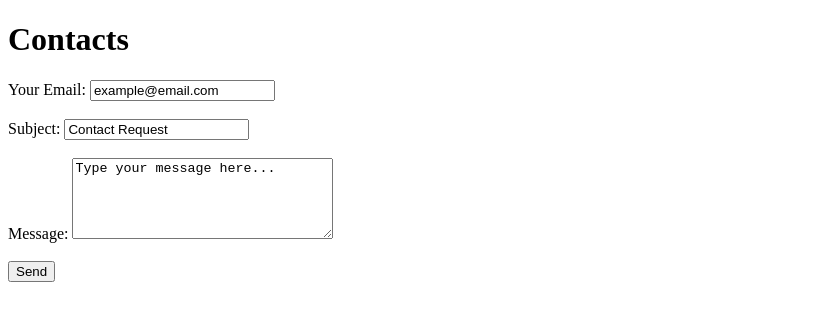
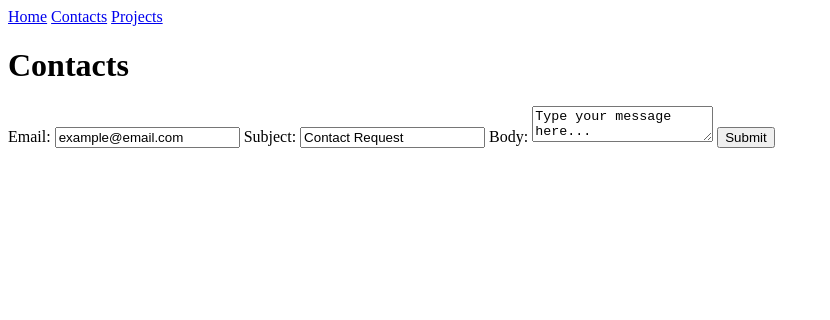
Before and after one commit to d2osborn/portfolio, a plain HTML site: page contacts/index.html in a window 1280 px wide. Shown: the whole page, without its empty margins (0-830 px from the left). Drawn offline with Linux system fonts and the light colour scheme.

Commit message:
fixed email stuff

```diff
--- a/contacts/index.html
+++ b/contacts/index.html
@@ -5,30 +5,29 @@
     <meta http-equiv="X-UA-Compatible" content="IE=edge">
     <meta name="viewport" content="width=device-width, initial-scale=1.0">
     <title>Contacts</title>
+    <nav>
+        <a href="index.html">Home</a>
+        <a href="contacts/">Contacts</a>
+        <a href="projects/">Projects</a>
+    </nav>
 </head>
 <body>
     <h1>Contacts</h1>
 
     <form action="mailto:youremail@example.com" method="POST" enctype="text/plain">
-        <label>
-            Your Email:
+        <label>Email:
             <input type="email" name="email" value="example@email.com">
         </label>
-        <br><br>
 
-        <label>
-            Subject:
+        <label>Subject:
             <input name="subject" value="Contact Request">
         </label>
-        <br><br>
 
-        <label>
-            Message:
-            <textarea name="body" rows="5" cols="30">Type your message here...</textarea>
+        <label>Body:
+            <textarea name="body" rows="2" cols="20">Type your message here...</textarea>
         </label>
-        <br><br>
 
-        <button>Send</button>
+        <button>Submit</button>
     </form>
 </body>
 </html>
```
Also changed, not shown: index.html (+3 -2 lines), projects/index.html (+6 -1 lines).
